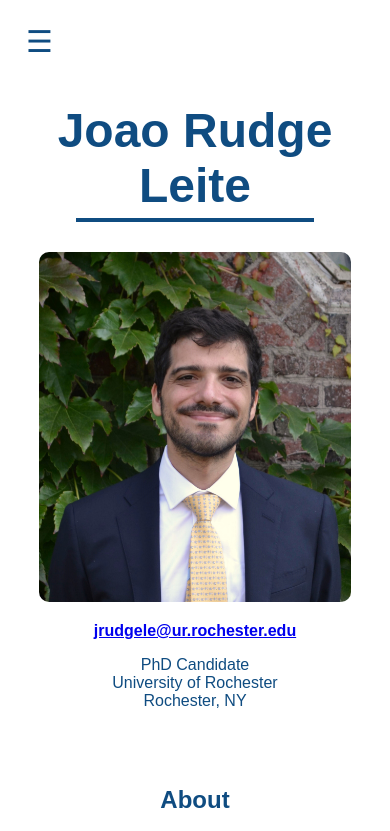
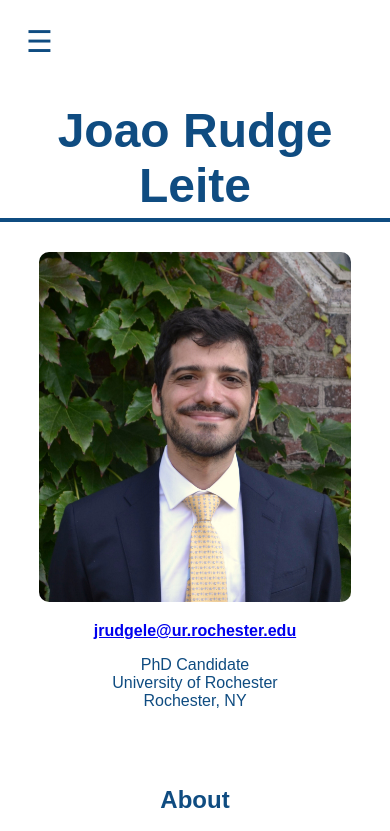
Before and after one commit to jrudgele/jrudgele.github.io, a plain HTML site: page index.html in a window 390 px wide. Shown: the top 831 px of the page. Drawn offline with Linux system fonts and the light colour scheme.

Commit message:
Update main.css

```diff
--- a/main.css
+++ b/main.css
@@ -165,12 +165,7 @@ p {
     margin: 5px auto 30px;
 }
 
-/* Mobile Adjustment (Width <= 768px) */
-@media screen and (max-width: 768px) {
-    .title-content hr {
-        width: 60%; /* Reduce width on mobile screens */
-    }
-}
+
 /* Flexbox Layout */
 .container {
     display: flex;
```
